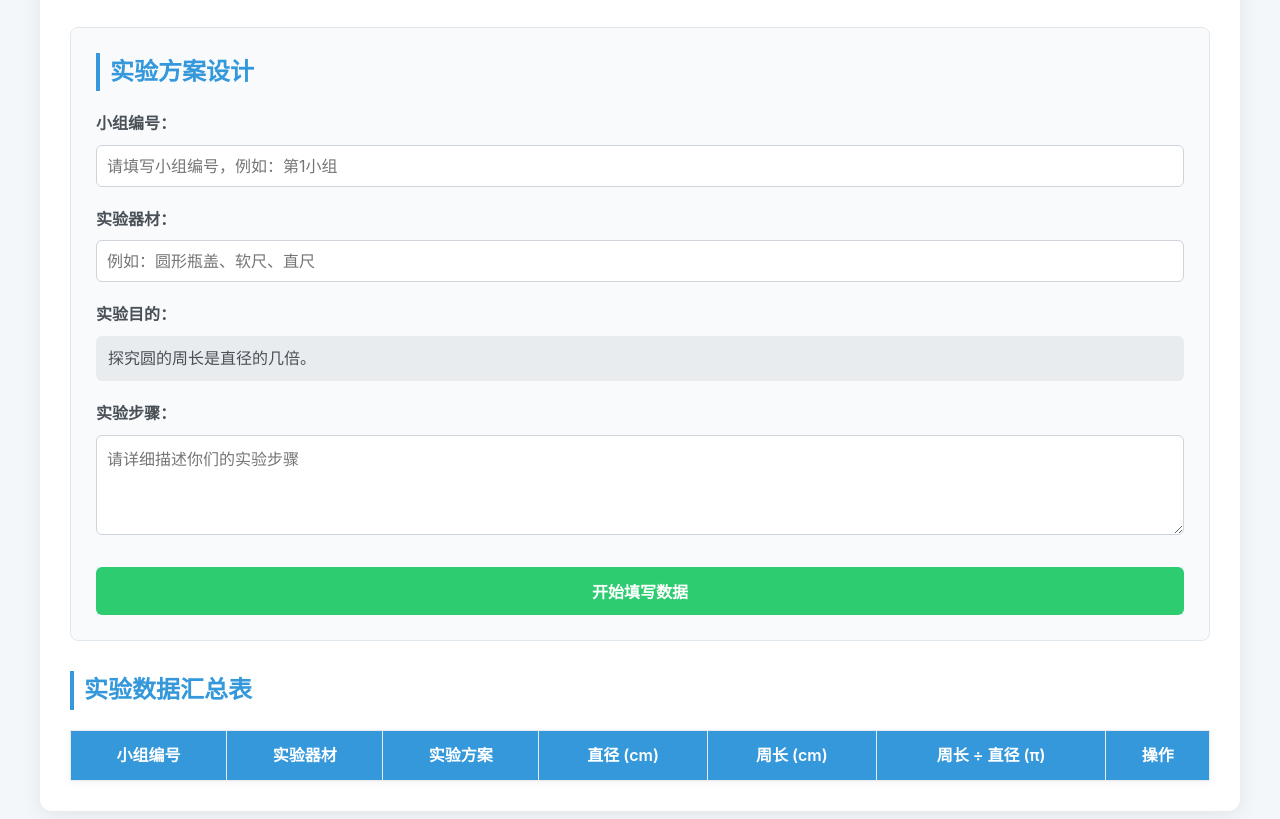
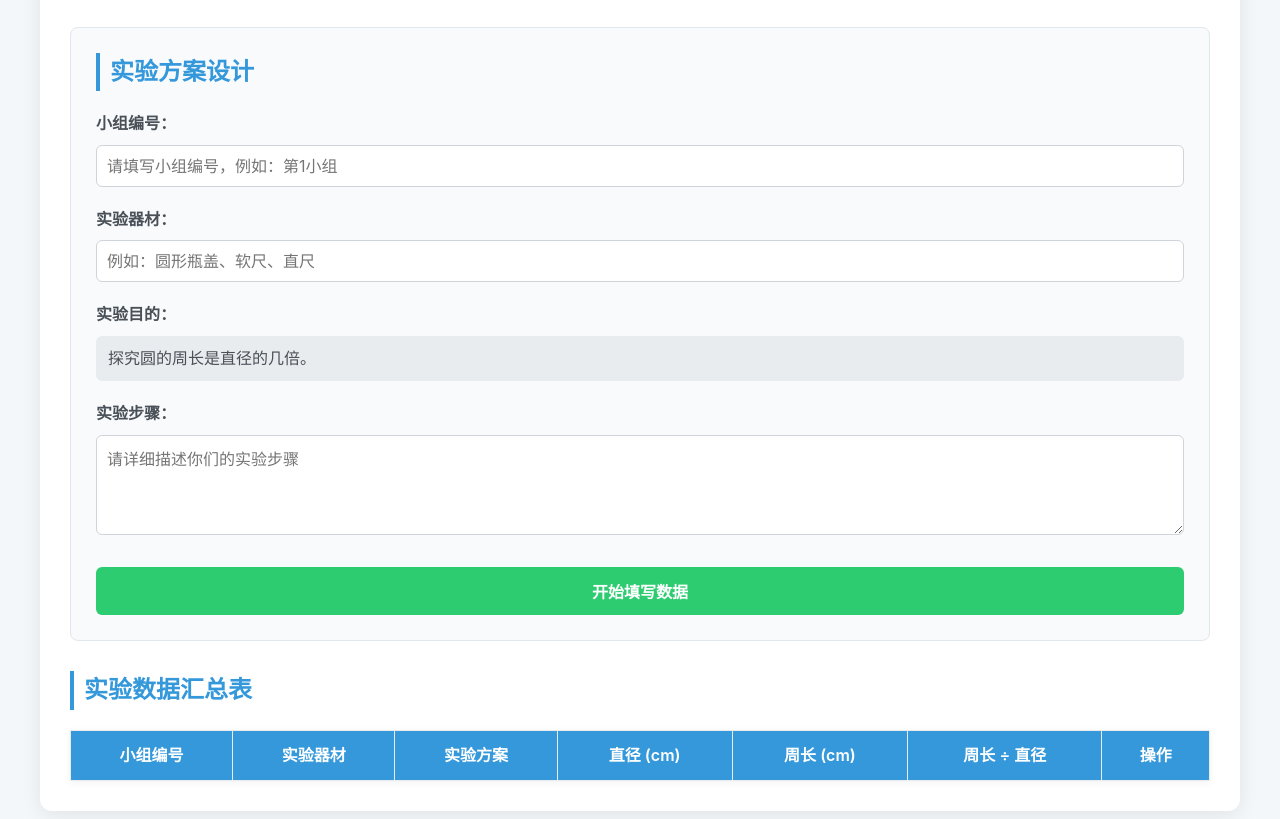
Before and after one commit to Arbritry/Arbritry.github.io, a plain HTML site: page index.html in a window 1280 px wide. Shown: the part 143-962 px from the top of the page. Drawn offline with nearby package versions, Linux system fonts and the light colour scheme.

Commit message:
Update index.html

```diff
--- a/index.html
+++ b/index.html
@@ -80,7 +80,7 @@
                     <th>实验方案</th>
                     <th>直径 (cm)</th>
                     <th>周长 (cm)</th>
-                    <th>周长 ÷ 直径 (π)</th>
+                    <th>周长 ÷ 直径</th>
                     <!-- "本组结论" 列已被删除 -->
                     <th>操作</th>
                 </tr>
```
